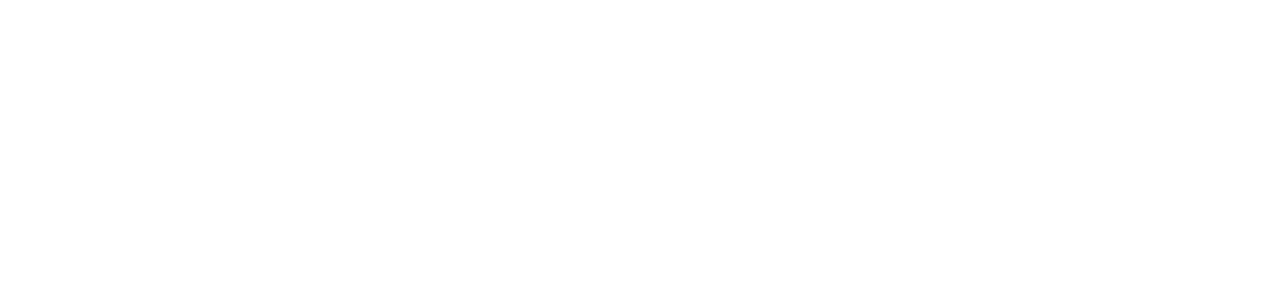
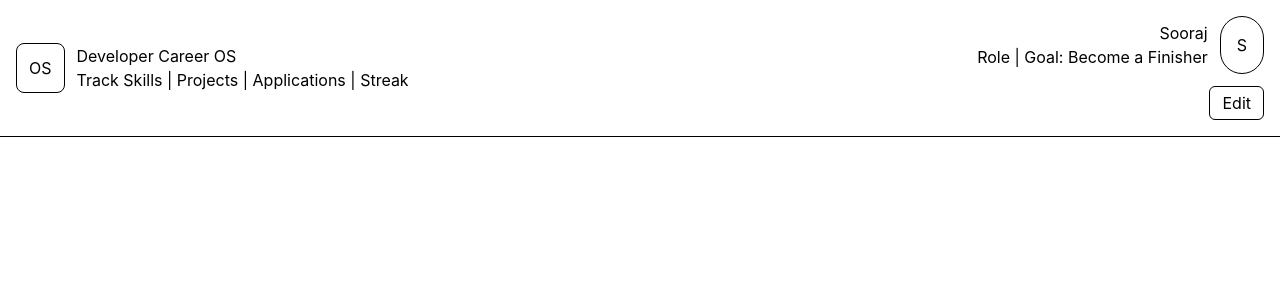
Before and after one commit to Sooraj2237/dev-career-os, a React (Vite) app: page / in a window 1280 px wide. Shown: the top 300 px of the page. Built offline with nearby package versions, Linux system fonts and the light colour scheme.

Commit message:
feat: build interactive Header with localStorage persistence and rollback

```diff
--- a/src/App.jsx
+++ b/src/App.jsx
@@ -1,8 +1,10 @@
+import Header from './components/Header'
+
 function App() {
 
   return (
     <>
-
+      <Header></Header>
     </>
   )
 }
--- a/src/components/Header.jsx
+++ b/src/components/Header.jsx
@@ -1,4 +1,37 @@
+import { useEffect, useState } from "react"
+
 function Header() {
+    const defaultProfile = {name: 'Sooraj', role: 'Role', goal: 'Become a Finisher'}
+
+    const [isEditing, setIsEditing] = useState(false)
+    const [profile, setProfile] = useState(defaultProfile)
+
+    useEffect(() => {
+        const saveData = localStorage.getItem('devOS_profile')
+        if (saveData) {
+            setProfile(JSON.parse(saveData))
+        }
+    }, [])
+
+    const handleChange = (e) => {
+        setProfile({...profile, [e.target.name]: e.target.value})
+    }
+
+    const saveProfile = () => {
+        localStorage.setItem('devOS_profile', JSON.stringify(profile))
+        setIsEditing(false)
+    }
+
+    const cancelProfile = () => {
+        const saveData = localStorage.getItem('devOS_profile')
+        if (saveData) {
+            setProfile(JSON.parse(saveData))
+        } else {
+            setProfile(defaultProfile)
+        }
+        setIsEditing(false)
+    }
+
     return (
         <>
             <header className="flex justify-between items-center p-4 bg-white border-b">
@@ -11,14 +44,36 @@ function Header() {
                         <p>Track Skills | Projects | Applications | Streak</p>
                     </div>
                 </div>
-                <div className="right flex items-center gap-3">
-                    <div className="Profile text-right">
-                        <h1>Sooraj</h1>
-                        <p>Role | Become a Finisher</p>
+                <div className="right flex flex-col gap-3">
+                    {!isEditing && (
+                    <>
+                    <div className="right-content flex items-center gap-3">
+                        <div className="Profile text-right">
+                            <h1>{profile.name}</h1>
+                            <p>{profile.role} | Goal: {profile.goal}</p>
+                        </div>
+                        <div className="dp border p-4 rounded-full">
+                            <h1>{profile.name[0].toUpperCase()}</h1>
+                        </div>
                     </div>
-                    <div className="dp border p-4 rounded-full">
-                        <h1>S</h1>
+                    <div className="right-buttons fit-content ml-auto">
+                        <button className="px-3 py-1 border rounded-md cursor-pointer" onClick={()=>setIsEditing(true)}>Edit</button>
                     </div>
+                    </>
+                    )}
+                    {isEditing && (
+                    <>
+                    <div className="edit-form flex flex-col gap-2">
+                        <input type="text" name="name" placeholder="Name" value={profile.name} onChange={handleChange} className="border p-1 rounded"/>
+                        <input type="text" name="role" placeholder="Role" value={profile.role} onChange={handleChange} className="border p-1 rounded"/>
+                        <input type="text" name="goal" placeholder="Goal" value={profile.goal} onChange={handleChange} className="border p-1 rounded"/>
+                        <div className="right-buttons fit-content ml-auto flex gap-2">
+                            <button onClick={saveProfile} className="px-3 py-1 border rounded-md cursor-pointer">Save</button>
+                            <button onClick={cancelProfile} className="px-3 py-1 border rounded-md cursor-pointer">Cancel</button>
+                        </div>
+                    </div>
+                    </>
+                    )}
                 </div>
             </header>
         </>
```
